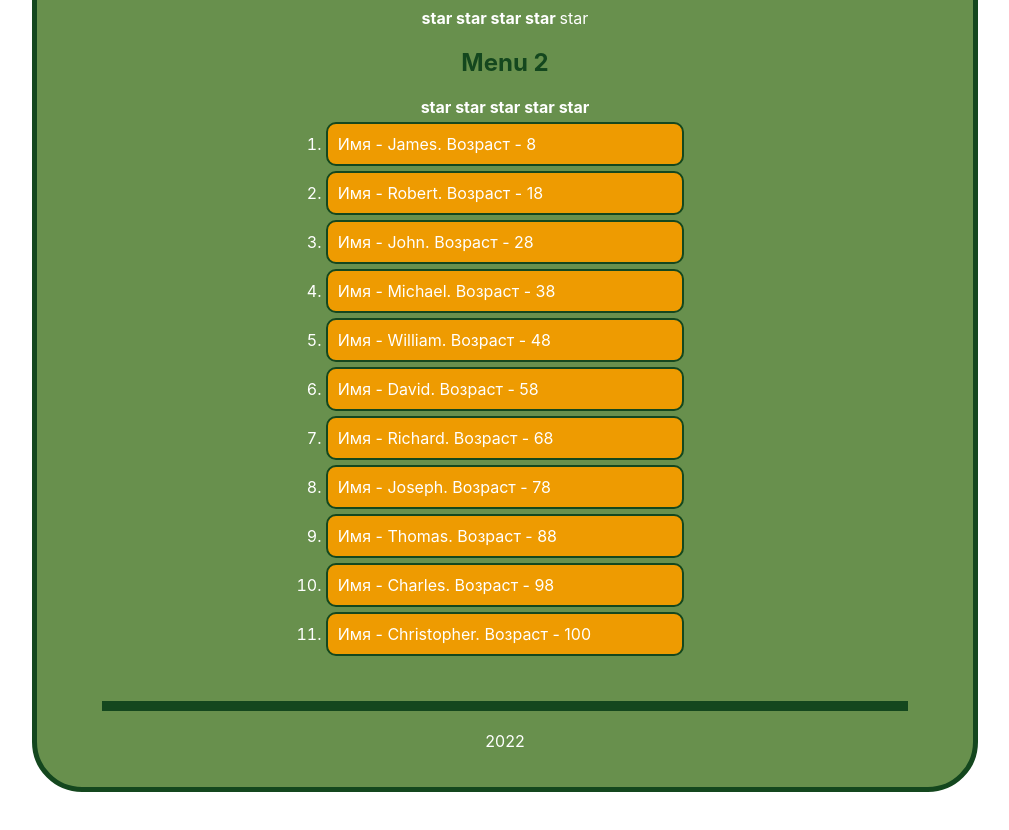
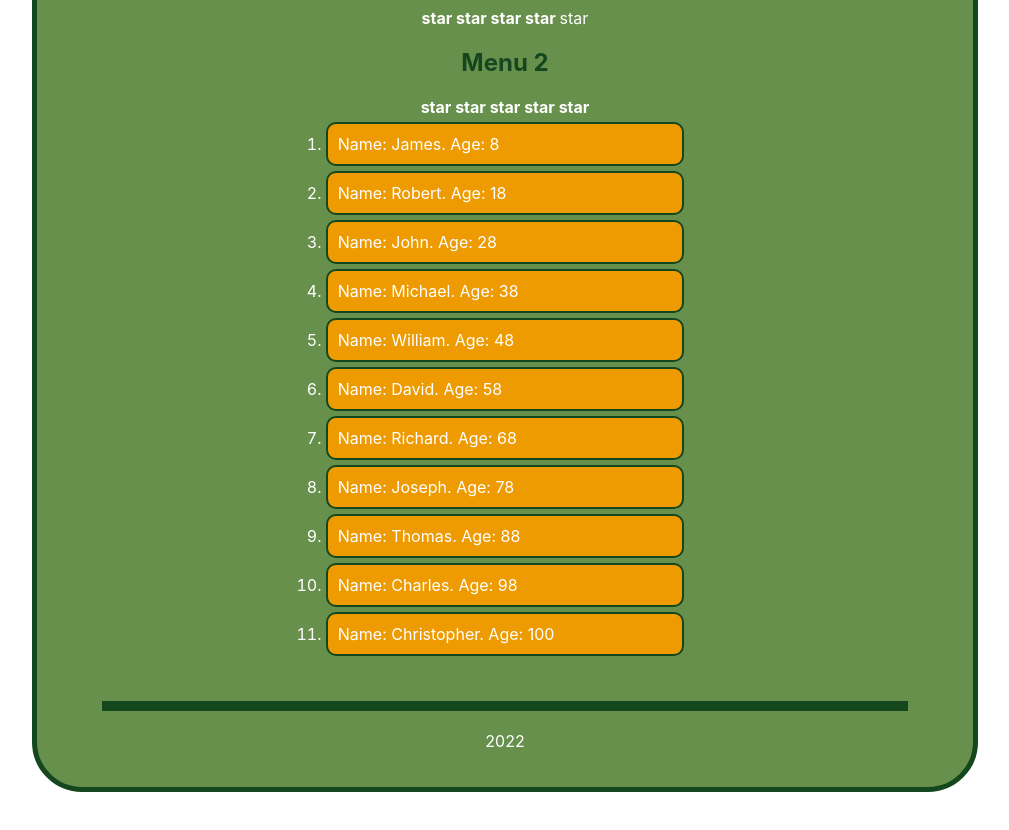
Before and after one commit to Pikadorius/samurai-way-main, a React (Create React App) app: page / in a window 1280 px wide. Shown: the part 1780-2610 px from the top of the page, without its empty margins (135-1144 px from the left). Built offline with nearby package versions, Linux system fonts and the light colour scheme.

Commit message:
use destruct for props

```diff
--- a/src/Components/NewComponent.tsx
+++ b/src/Components/NewComponent.tsx
@@ -5,12 +5,12 @@ type NewComponentPropsType = {
     students: Array<StudentsPropsType>
 }
 
-const NewComponent = (props: NewComponentPropsType) => {
+const NewComponent = ({students}: NewComponentPropsType) => {
     return (
         <div>
             <ol>
-                {props.students.map(item => {
-                    return <li key={item.id}>Имя - {item.name}. Возраст - {item.age}</li>
+                {students.map(item => {
+                    return <li key={item.id}>Name: {item.name}. Age: {item.age}</li>
                 })}
             </ol>
         </div>
```
